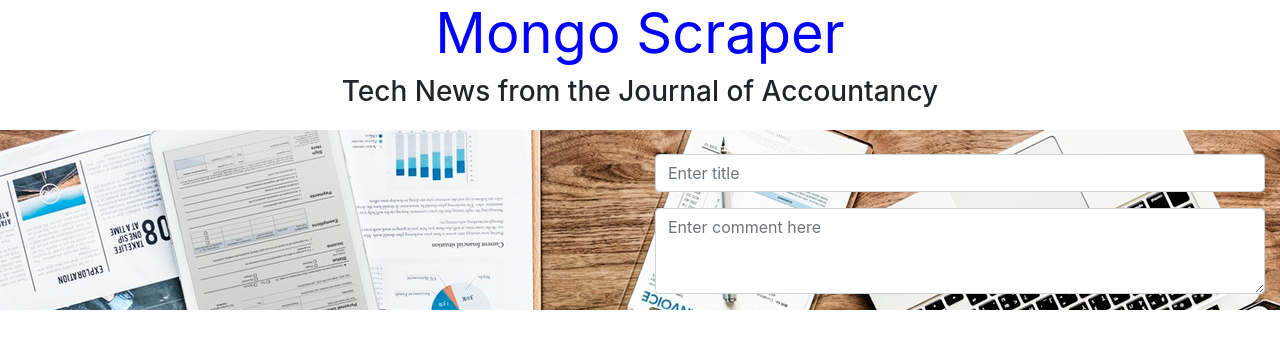
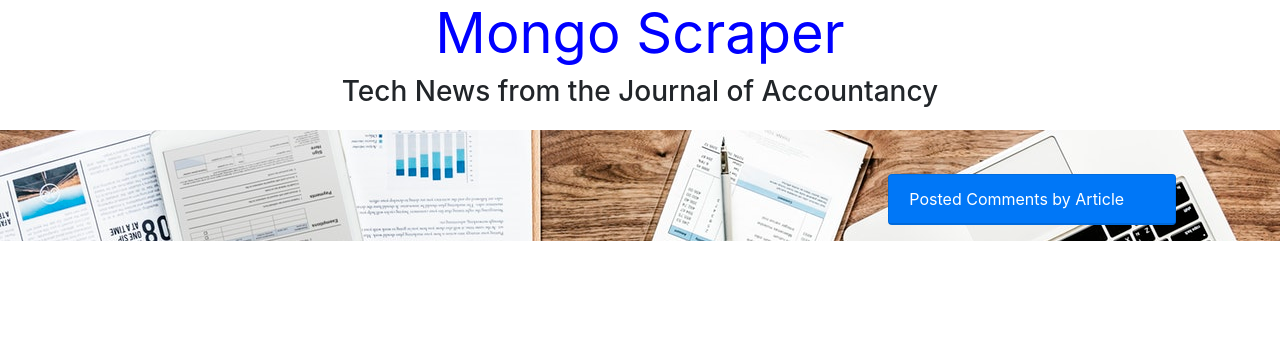
Before and after one commit to tysheba/newscrape, a Node server app: page / in a window 1280 px wide. Shown: the part 56-405 px from the top of the page. Run offline with Node 20, Linux system fonts and the light colour scheme; data that the repository does not hold is empty; some libraries are stand-ins or nearby versions.

Commit message:
Created comment column with Handlebars

```diff
--- a/models/Note.js
+++ b/models/Note.js
@@ -9,7 +9,11 @@
   // `title` is of type String
   title: String,
   // `body` is of type String
-  body: String
+  body: String,
+  created: {
+    type: Date,
+    default: Date.now
+  }
 });
 
 // This creates our model from the above schema, using mongoose's model method
--- a/public/app.js
+++ b/public/app.js
@@ -1,74 +1,45 @@
-// Grab the articles as a json
-$.getJSON("/articles", function(data) {
-  // For each one
-  for (var i = 0; i < data.length; i++) {
-    // Display the apropos information on the page
-    var $title = `<h2> ${data[i].title}</h2>`
+//When the post comment button is clicked on an Article
+$("#add-comment").on("click", function() {
+  var thisId = $(this).attr("data-id");
+  console.log(thisId)
+ // Whenever someone clicks post on Modal box
+$("#post-comment").on("click", function() {
+  // Empty the comments from the modal box
+  var comments = $("#comment-text").val()
+  console.log(thisId)
+  console.log(comments)
+ $("#comment-name").val('');
+  $("#comment-text").val('');
+// AJAX POST call to the submit route on the server
+// This will take the data from the form and send it to the server
+  $.ajax({
+    type: "POST",
+    dataType: "json",
+    url: "/articles/:id",
+    data: {
+      title: $("#comment-name").val(),
+      note: $("#comment-text").val(),
+    }
+  })
 
-    $("#articles").append("<div data-id='" + data[i]._id + "'>" + $title + data[i].summary + "<br />" + data[i].link + "</div>");
-  }
 });
 
 
-// Whenever someone clicks a p tag
-$(document).on("click", "p", function() {
-  // Empty the notes from the note section
-  $("#notes").empty();
-  // Save the id from the p tag
-  var thisId = $(this).attr("data-id");
 
-  // Now make an ajax call for the Article
+   // Now make an ajax call for the Article
   $.ajax({
     method: "GET",
     url: "/articles/" + thisId
   })
-    // With that done, add the note information to the page
+
+  // If that API call succeeds, add the title and comment for the note to the page
     .then(function(data) {
       console.log(data);
-      // The title of the article
-      $("#notes").append("<h2>" + data.title + "</h2>");
-      // An input to enter a new title
-      $("#notes").append("<input id='titleinput' name='title' >");
-      // A textarea to add a new note body
-      $("#notes").append("<textarea id='bodyinput' name='body'></textarea>");
-      // A button to submit a new note, with the id of the article saved to it
-      $("#notes").append("<button data-id='" + data._id + "' id='savenote'>Save Note</button>");
-
-      // If there's a note in the article
-      if (data.note) {
-        // Place the title of the note in the title input
-        $("#titleinput").val(data.note.title);
-        // Place the body of the note in the body textarea
-        $("#bodyinput").val(data.note.body);
-      }
+    // Add the title and body to the #note section
+      $("#notes").prepend("<p class='data-entry' data-id=" + data._id + "><span class='dataTitle' data-id=" +
+      data._id + ">" + data.title + "</span><span class=delete>X</span></p>");
+      // Clear the note and title inputs on the page
+      $("#note").val("");
+      $("#title").val("");
     });
 });
-
-// When you click the savenote button
-$(document).on("click", "#savenote", function() {
-  // Grab the id associated with the article from the submit button
-  var thisId = $(this).attr("data-id");
-
-  // Run a POST request to change the note, using what's entered in the inputs
-  $.ajax({
-    method: "POST",
-    url: "/articles/" + thisId,
-    data: {
-      // Value taken from title input
-      title: $("#titleinput").val(),
-      // Value taken from note textarea
-      body: $("#bodyinput").val()
-    }
-  })
-    // With that done
-    .then(function(data) {
-      // Log the response
-      console.log(data);
-      // Empty the notes section
-      $("#notes").empty();
-    });
-
-  // Also, remove the values entered in the input and textarea for note entry
-  $("#titleinput").val("");
-  $("#bodyinput").val("");
-});
--- a/views/index.handlebars
+++ b/views/index.handlebars
@@ -32,28 +32,63 @@
 
       {{#each dbArticle}}
       <div class="card" style="width: 50rem; margin: 20px;">
-        <div class="card-body">
+        <div class="card-body" data-id="{{this._id}}">
           <h5 class="card-title">{{this.title}}</h5>
           <p class="card-text">{{this.summary}}</p>
           <a href="#" class="card-link">{{this.link}}</a><br>
-          <button type="button" class="btn btn-primary" data_id="{{this._id}}">Post a Comment</button>
+          <button type="button" class="btn btn-primary" id='add-comment' data-toggle="modal" data-target="#commentModal" data-id="{{this._id}}">Add a Comment</button>
         </div>
       </div>
       {{/each}}
     </div>
-    <div class="col-sm">
-      <div id="notes">
+
+    {{!-- Section for Comments --}}
+<div class = col-sm-4>
+  <div class="card text-white bg-primary mb-3" style="max-width: 18rem; margin: 20px;">
+  <div class="card-header">Posted Comments by Article</div>
+  {{#each dbArticle}}
+    {{#if this.note}}
+  <div class="card-body" id = "notes">
+    <h5 class="card-title">Primary card title</h5>
+    <p class="card-text">{{this.note}}</p>
+  </div>
+    {{/if}}
+  {{/each}}
+</div>
+
+</div>
+
+    {{!-- Modal to post a comment --}}
+
+    <div class="modal fade" id="commentModal" tabindex="-1" role="dialog" aria-labelledby="commentModalLabel" aria-hidden="true">
+  <div class="modal-dialog" role="document">
+    <div class="modal-content">
+      <div class="modal-header">
+        <h5 class="modal-title" id="commentModalLabel">New Comment</h5>
+        <button type="button" class="close" data-dismiss="modal" aria-label="Close">
+          <span aria-hidden="true">&times;</span>
+        </button>
+      </div>
+      <div class="modal-body">
         <form>
           <div class="form-group">
-            <input type="email" class="form-control" id="exampleInputEmail1" aria-describedby="emailHelp" placeholder="Enter title">
+            <label for="recipient-name" class="col-form-label">Comment Title:</label>
+            <input type="text" class="form-control" id="comment-name">
           </div>
           <div class="form-group">
-            <textarea class="form-control" id="comment" rows="3" placeholder="Enter comment here"></textarea>
+            <label for="message-text" class="col-form-label">Comment:</label>
+            <textarea class="form-control" id="comment-text"></textarea>
           </div>
         </form>
+      </div>
+      <div class="modal-footer">
+        <button type="button" class="btn btn-secondary" data-dismiss="modal">Close</button>
+        <button type="button" class="btn btn-primary" id="post-comment">Post Comment</button>
       </div>
     </div>
   </div>
 </div>
+</div>
+
 <script src="https://cdnjs.cloudflare.com/ajax/libs/jquery/3.2.1/jquery.min.js"></script>
 <script src="app.js"></script>
--- a/views/layouts/main.handlebars
+++ b/views/layouts/main.handlebars
@@ -4,6 +4,9 @@
 	<meta charset="UTF-8">
 		<title>Tech &amp; Accounting News</title>
 		<link rel="stylesheet" href="https://stackpath.bootstrapcdn.com/bootstrap/4.1.3/css/bootstrap.min.css" integrity="sha384-MCw98/SFnGE8fJT3GXwEOngsV7Zt27NXFoaoApmYm81iuXoPkFOJwJ8ERdknLPMO" crossorigin="anonymous">
+		<script src="https://code.jquery.com/jquery-3.3.1.slim.min.js" integrity="sha384-q8i/X+965DzO0rT7abK41JStQIAqVgRVzpbzo5smXKp4YfRvH+8abtTE1Pi6jizo" crossorigin="anonymous"></script>
+<script src="https://cdnjs.cloudflare.com/ajax/libs/popper.js/1.14.3/umd/popper.min.js" integrity="sha384-ZMP7rVo3mIykV+2+9J3UJ46jBk0WLaUAdn689aCwoqbBJiSnjAK/l8WvCWPIPm49" crossorigin="anonymous"></script>
+<script src="https://stackpath.bootstrapcdn.com/bootstrap/4.1.3/js/bootstrap.min.js" integrity="sha384-ChfqqxuZUCnJSK3+MXmPNIyE6ZbWh2IMqE241rYiqJxyMiZ6OW/JmZQ5stwEULTy" crossorigin="anonymous"></script>
 	</head>
 	<body>
 		{{{ body }}}
```
